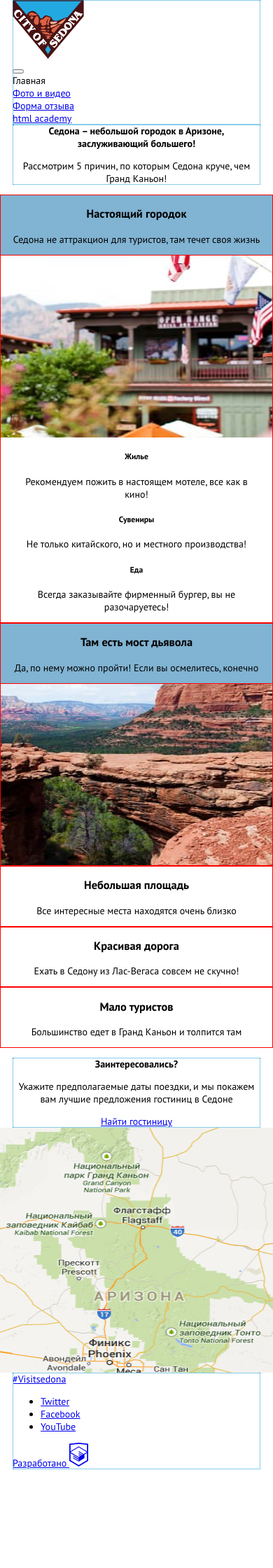
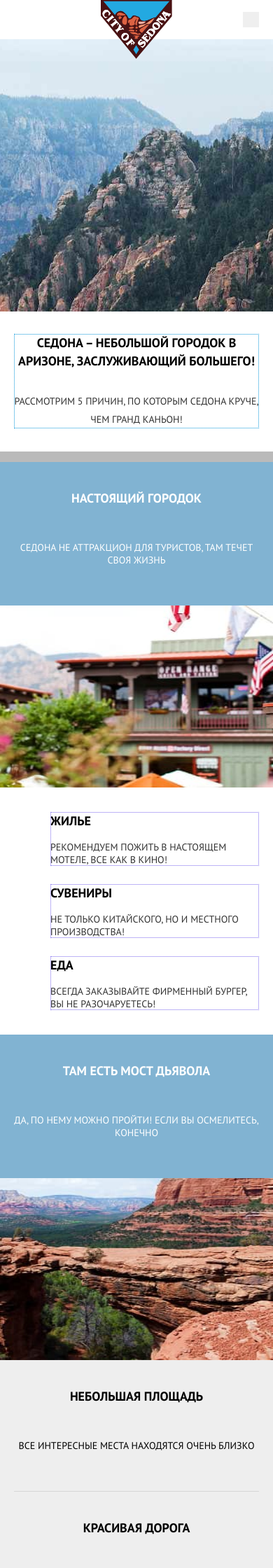
Before and after one commit to pmayorov/html-academy-sedona, a PHP site: page / in a window 390 px wide. Shown: the top 2240 px of the page at 70% size. Before the commit the page ends 2099 px from the top, so only its background shows below. Run offline with PHP 8.4, Linux system fonts and the light colour scheme.

Commit message:
Адаптив главной - 80%

```diff
--- a/source/css/style.css
+++ b/source/css/style.css
@@ -37,8 +37,35 @@ img {
   font-weight: 700;
   src: url("../fonts/pt-sans-v17-cyrillic-700.woff2") format("woff2"), url("../fonts/pt-sans-v17-cyrillic-700.woff") format("woff");
 }
+.page {
+  min-width: 320px;
+  height: 100%;
+  font-family: "PT Sans", "Arial", sans-serif;
+  font-size: 14px;
+  text-transform: uppercase;
+}
+
+.page__body {
+  margin: 0;
+}
+
+.page__footer {
+  margin: 0 auto;
+}
+
 .body {
-  background-color: #e5e5e5;
+  background-color: #f2f2f2;
+}
+
+.container {
+  outline-color: #0f99da;
+  outline-width: 1px;
+  outline-style: dotted;
+  outline-offset: -1px;
+  width: calc(100vw - 40px);
+  max-width: 1200px;
+  margin-left: auto;
+  margin-right: auto;
 }
 
 .main {
@@ -48,6 +75,31 @@ img {
   background-color: #ffffff;
 }
 
+.hero {
+  width: 100%;
+  background-color: grey;
+  background-repeat: no-repeat;
+  background-position: center;
+  object-fit: contain;
+}
+@media (max-width: 767px) {
+  .hero {
+    background-image: url("../../img/index/hero-mobile.jpg");
+    height: 389px;
+  }
+}
+@media (min-width: 768px) {
+  .hero {
+    background-image: url("../../img/index/hero-mobile.jpg");
+    height: 518px;
+  }
+}
+@media (min-width: 768px) {
+  .hero {
+    background-image: url("../../img/index/hero-mobile.jpg");
+  }
+}
+
 .header {
   max-width: 1200px;
   margin-left: auto;
@@ -55,45 +107,180 @@ img {
   background-color: #ffffff;
 }
 
-.page {
-  min-width: 320px;
-  height: 100%;
-  font-family: "PT Sans", "Arial", sans-serif;
-  font-size: 14px;
+.header__logo {
+  position: absolute;
+  left: 50%;
+  transform: translateX(-50%);
+}
+@media (min-width: 768px) {
+  .header__logo {
+    z-index: 1;
+  }
+}
+@media (max-width: 767px) {
+  .header__logo--nojs {
+    position: initial;
+    transform: initial;
+    display: flex;
+    justify-content: center;
+  }
 }
 
-.page__body {
-  margin: 0;
+.nav {
+  position: relative;
+  min-height: 56px;
+  padding: 17px 0;
+}
+@media (min-width: 768px) {
+  .nav {
+    padding: 0;
+  }
 }
 
-.container {
-  outline-color: #0f99da;
-  outline-width: 1px;
-  outline-style: dotted;
-  outline-offset: -1px;
-  width: calc(100vw - 36px);
-  max-width: 1200px;
+.nav__button {
   margin-left: auto;
-  margin-right: auto;
+  margin-right: 20px;
+}
+
+.nav__list {
+  display: grid;
+}
+
+.logo__image {
+  display: block;
+}
+@media (min-width: 1280px) {
+  .logo__image {
+    width: 186px;
+    height: auto;
+  }
+}
+
+.nav-button {
+  display: block;
+  width: 23px;
+  height: 22px;
+  padding: 0;
+  border: none;
+}
+@media (min-width: 768px) {
+  .nav-button {
+    display: none;
+  }
+}
+.nav-button:hover {
+  cursor: pointer;
+}
+.nav-button--active {
+  position: absolute;
+  top: 17px;
+  right: 0;
+  z-index: 1;
+}
+.nav-button--nojs {
+  display: none;
 }
 
 .site-menu {
+  display: none;
   margin: 0;
   padding: 0;
   list-style: none;
 }
+@media (max-width: 767px) {
+  .site-menu {
+    background-color: #81b3d2;
+  }
+}
+@media (min-width: 768px) {
+  .site-menu {
+    position: initial;
+    display: grid;
+    grid-template-columns: 1fr 1fr 151px 1fr 1fr;
+    grid-template-areas: "a b x c d";
+    background-color: #ffffff;
+  }
+}
+@media (min-width: 1280px) {
+  .site-menu {
+    grid-template-columns: 1fr 1fr 244px 1fr 1fr;
+  }
+}
+@media (max-width: 767px) {
+  .site-menu--opened {
+    display: grid;
+    position: absolute;
+    top: 0;
+    left: 0;
+    right: 0;
+  }
+}
+.site-menu--nojs {
+  display: grid;
+}
+
+.site-menu__item {
+  position: relative;
+  display: flex;
+  text-align: center;
+  word-break: break-word;
+}
+.site-menu__item::after {
+  position: absolute;
+  content: "";
+  bottom: 0;
+  left: 0;
+  right: 0;
+  height: 1px;
+  background-color: rgba(255, 255, 255, 0.2);
+}
+
+@media (min-width: 768px) {
+  .site-menu__item:nth-of-type(4n-1) {
+    grid-column-start: c;
+  }
+}
+
+.site-menu__link {
+  width: 100%;
+  padding-top: 10px;
+  padding-bottom: 5px;
+  font-weight: 700;
+  font-size: 18px;
+  line-height: 40px;
+  color: #ffffff;
+  text-decoration: none;
+}
+@media (min-width: 768px) {
+  .site-menu__link {
+    color: #000000;
+  }
+}
+.site-menu__link:not(:link) {
+  opacity: 0.3;
+}
 
 .advantages {
+  padding-top: 32px;
+}
+
+.advantages__heading {
+  margin: 0 0 31px;
   text-align: center;
 }
 
-.advantages__heading {
-  display: block;
+.advantages__lead {
+  margin: 0 0 33px;
+  text-align: center;
+  line-height: 26px;
+  color: #333333;
 }
 
 .advantages__list {
+  margin: 0;
   padding: 0;
   list-style-type: none;
+  background-color: #eeeeee;
 }
 @media (min-width: 768px) {
   .advantages__list {
@@ -105,12 +292,9 @@ img {
 
 .advantages__item {
   display: grid;
+  text-align: center;
 }
 .advantages__item--big {
-  outline-color: red;
-  outline-width: 1px;
-  outline-style: solid;
-  outline-offset: -1px;
   grid-column: 1/-1;
   background-color: #81b3d2;
 }
@@ -119,22 +303,53 @@ img {
     grid-template-columns: repeat(3, 1fr);
   }
 }
-
-.advantages__content {
-  outline-color: red;
-  outline-width: 1px;
-  outline-style: solid;
-  outline-offset: -1px;
+@media (max-width: 768px) {
+  .advantages__item--big:first-of-type::before {
+    display: block;
+    content: "";
+    width: 100%;
+    height: 15px;
+    background-color: #bababa;
+  }
 }
 @media (max-width: 768px) {
+  .advantages__item:not(.advantages__item--big):not(:last-of-type)::after {
+    display: block;
+    content: "";
+    width: calc(100% - 40px);
+    margin: 0 auto;
+    height: 1px;
+    background-color: #d6d6d6;
+  }
+}
+
+.advantages__bonuses {
+  padding: 35px 20px;
+}
+
+@media (max-width: 768px) {
   .advantages__content {
-    padding: 0 18px;
+    padding: 39px 20px 35px;
   }
 }
 @media (min-width: 768px) {
   .advantages__content {
     padding: 0 32px;
   }
+}
+
+.advantages__title {
+  margin: 0 0 48px;
+}
+.advantages__item--big .advantages__title {
+  color: #ffffff;
+}
+
+.advantages__desc {
+  margin: 0 0 21px;
+}
+.advantages__item--big .advantages__desc {
+  color: #ffffff;
 }
 
 .advantages__image {
@@ -157,35 +372,72 @@ img {
 .bonuses {
   width: 100%;
   background-color: #ffffff;
+  text-align: left;
 }
 @media (min-width: 768px) {
   .bonuses {
     grid-column: 1/-1;
+    text-align: center;
   }
 }
 
 .bonuses__list {
+  display: grid;
   padding: 0;
   list-style-type: none;
 }
+@media (max-width: 768px) {
+  .bonuses__list {
+    row-gap: 26px;
+  }
+}
 @media (min-width: 768px) {
   .bonuses__list {
-    display: grid;
     grid-template-columns: 1fr 1fr 1fr;
     column-gap: 20px;
   }
 }
 
 .bonuses__item {
-  padding: 0 32px;
+  outline-color: mediumslateblue;
+  outline-width: 1px;
+  outline-style: dotted;
+  outline-offset: -1px;
+}
+@media (max-width: 767px) {
+  .bonuses__item {
+    margin-left: 52px;
+  }
+}
+
+.bonuses__title {
+  margin: 0 0 15px;
+}
+
+.bonuses__desc {
+  margin: 0;
+  color: #333333;
 }
 
 .hotel-search {
+  padding: 34px 0 49px;
   text-align: center;
 }
 
 .hotel-search__heading {
+  margin: 0 0 19px;
+}
+
+.hotel-search__lead {
+  margin: 0;
+}
+
+.hotel-search__button {
   display: block;
+  max-width: 458px;
+  margin: 27px auto 0;
+  padding: 16px;
+  text-decoration: none;
 }
 
 .map__image {
@@ -195,9 +447,94 @@ img {
 }
 
 .footer {
+  display: flex;
+  align-items: center;
   max-width: 1200px;
-  margin-left: auto;
-  margin-right: auto;
   background-color: #ffffff;
 }
+@media (max-width: 767px) {
+  .footer {
+    flex-direction: column;
+    padding: 39px 20px 23px;
+  }
+}
+@media (min-width: 768px) {
+  .footer {
+    flex-direction: row;
+    justify-content: space-between;
+    padding: 36px 45px;
+  }
+}
+@media (min-width: 1280px) {
+  .footer {
+    padding: 36px 104px;
+  }
+}
+
+.footer__hashtag {
+  padding: 0 15px;
+  color: #000000;
+  text-decoration: none;
+}
+@media (max-width: 767px) {
+  .footer__hashtag {
+    margin-bottom: 34px;
+  }
+}
+
+.footer__list {
+  margin: 0;
+}
+@media (max-width: 767px) {
+  .footer__list {
+    margin-bottom: 40px;
+  }
+}
+
+.socials {
+  display: flex;
+  gap: 6px;
+  padding: 0;
+  list-style-type: none;
+}
+
+.socials__link {
+  color: #000000;
+  text-decoration: none;
+}
+
+.html-academy {
+  display: flex;
+  align-items: center;
+  line-height: 26px;
+  text-decoration: none;
+  color: #000000;
+  word-break: break-word;
+}
+
+.html-academy__logo {
+  color: #000000;
+  flex-shrink: 0;
+  margin-left: 13px;
+}
+.html-academy:hover .html-academy__logo {
+  color: #81b3d2;
+}
+.html-academy:active .html-academy__logo {
+  color: rgba(0, 0, 0, 0.3);
+}
+
+.title {
+  font-size: 18px;
+  font-weight: 700;
+  line-height: 26px;
+}
+
+.button {
+  font-size: 21px;
+  font-weight: 700;
+  line-height: 26px;
+  color: #ffffff;
+  background-color: #81b3d2;
+}
 /*# sourceMappingURL=style.css.map */
--- a/source/index.html
+++ b/source/index.html
@@ -24,22 +24,26 @@
 
   <!-- INDEX - HEADER -->
   <header class="page__header header">
-    <div class="container">
-      <a class="nav__logo logo"><img class="logo__image" width="102" height="84" src="./img/logos/sedona-small.svg" alt="Логотип города Седона"></a>
-      <!-- Навигация -->
-      <!-- <nav class="nav container"> -->
+
+    <!-- Логотип -->
+    <a class="header__logo header__logo--nojs logo">
+      <picture>
+        <source media="(min-width: 1280px)" srcset="./img/logos/sedona-big.svg">
+        <img class="logo__image" width="102" height="84" src="./img/logos/sedona-small.svg" alt="Логотип города Седона">
+      </picture>
+    </a>
+    <!-- Главное меню -->
     <nav class="nav">
-        <!-- Логотип -->
-        <button class="nav__button button" type="button"><span class="visually-hidden">Главное меню</span></button>
-        <!-- Главное меню -->
-        <ul class="nav__list site-menu">
-          <li class="nav__item"><a class="site-menu__link">Главная</a></li>
-          <li class="nav__item"><a class="site-menu__link" href="./catalog.html">Фото и видео</a></li>
-          <li class="nav__item"><a class="site-menu__link" href="./form.html">Форма отзыва</a></li>
-          <li class="nav__item"><a class="site-menu__link" href="#">html academy</a></li>
+      <button class="nav__button nav-button nav-button--nojs" type="button"><span class="visually-hidden">Главное меню</span></button>
+      <!-- <ul class="nav__list site-menu site-menu--closed"> -->
+      <ul class="site-menu site-menu--nojs">
+        <!-- <ul class="nav__list site-menu"> -->
+        <li class="site-menu__item"><a class="site-menu__link">Главная</a></li>
+        <li class="site-menu__item"><a class="site-menu__link" href="./catalog.html">Фото и видео</a></li>
+        <li class="site-menu__item"><a class="site-menu__link" href="./form.html">Форма отзыва</a></li>
+        <li class="site-menu__item"><a class="site-menu__link" href="#">html academy</a></li>
       </ul>
     </nav>
-    </div>
   </header>
 
   <!-- INDEX - MAIN -->
@@ -48,7 +52,7 @@
     <!-- ПРОМО БЛОК -->
     <header class="hero">
       <h1 class="visually-hidden">Добро пожаловать в великолепную Седону!</h1>
-      <b class="visually-hidden">Мы круче, чем Гранд Каньон!</b>
+      <p class="visually-hidden"><b>Мы круче, чем Гранд Каньон!</b></p>
     </header>
 
     <!-- ПРЕИМУЩЕСТВА -->
@@ -56,7 +60,7 @@
 
       <div class="container">
         <h2 class="visually-hidden">Наши преимущества</h2>
-        <b class="advantages__heading title">Седона – небольшой городок в Аризоне, заслуживающий большего!</b>
+        <p class="advantages__heading title">Седона – небольшой городок в Аризоне, заслуживающий большего!</p>
         <p class="advantages__lead">Рассмотрим 5 причин, по которым Седона круче, чем Гранд Каньон!</p>
       </div>
 
@@ -129,11 +133,9 @@
     <!-- ПОИСК ОТЕЛЕЙ -->
     <section class="hotel-search container">
       <h2 class="visually-hidden">Поиск гостиницы</h2>
-      <div class="container">
-        <b class="hotel-search__heading title">Заинтересовались?</b>
+      <p class="hotel-search__heading title">Заинтересовались?</p>
       <p class="hotel-search__lead">Укажите предполагаемые даты поездки, и мы покажем вам лучшие предложения гостиниц в Седоне</p>
-        <a class="hotel-search__link button" href="#">Найти гостиницу</a>
-      </div>
+      <a class="hotel-search__link hotel-search__button button" href="#">Найти гостиницу</a>
     </section>
 
     <!-- КАРТА АРИЗОНЫ -->
@@ -145,14 +147,13 @@
 
   <!-- INDEX - FOOTER -->
   <footer class="page__footer footer">
-    <div class="container">
     <!-- Хештег Седоны-->
-      <a class="footer__hashtag" href="#">#Visitsedona</a>
+    <a class="footer__hashtag title" href="#">#Visitsedona</a>
     <!-- Меню соцсетей -->
-      <ul class="footer__list social">
-        <li class="footer__item"><a class="social__link social__link--twitter" href="#">Twitter</a></li>
-        <li class="footer__item"><a class="social__link social__link--facebook" href="#">Facebook</a></li>
-        <li class="footer__item"><a class="social__link social__link--youtube" href="#">YouTube</a></li>
+    <ul class="footer__list socials">
+      <li class="footer__item"><a class="socials__link social__link--twitter" href="#">Twitter</a></li>
+      <li class="footer__item"><a class="socials__link social__link--facebook" href="#">Facebook</a></li>
+      <li class="footer__item"><a class="socials__link social__link--youtube" href="#">YouTube</a></li>
     </ul>
     <!-- Логотип академии -->
     <a class="footer__copyright html-academy" href="#">Разработано
@@ -160,9 +161,8 @@
         <use xlink:href="./img/icons/sprite.svg#html-academy"></use>
       </svg>
     </a>
-    </div>
   </footer>
-
+  <script src="./js/site-menu.js"></script>
 </body>
 
 </html>
```
Also changed, not shown: source/catalog.html (+6 -6 lines), source/js/site-menu.js (added, +12 -0 lines), source/img/index/hero-mobile.jpg (added), 1 other file. Lines whose indentation alone changed are shown as unchanged.
